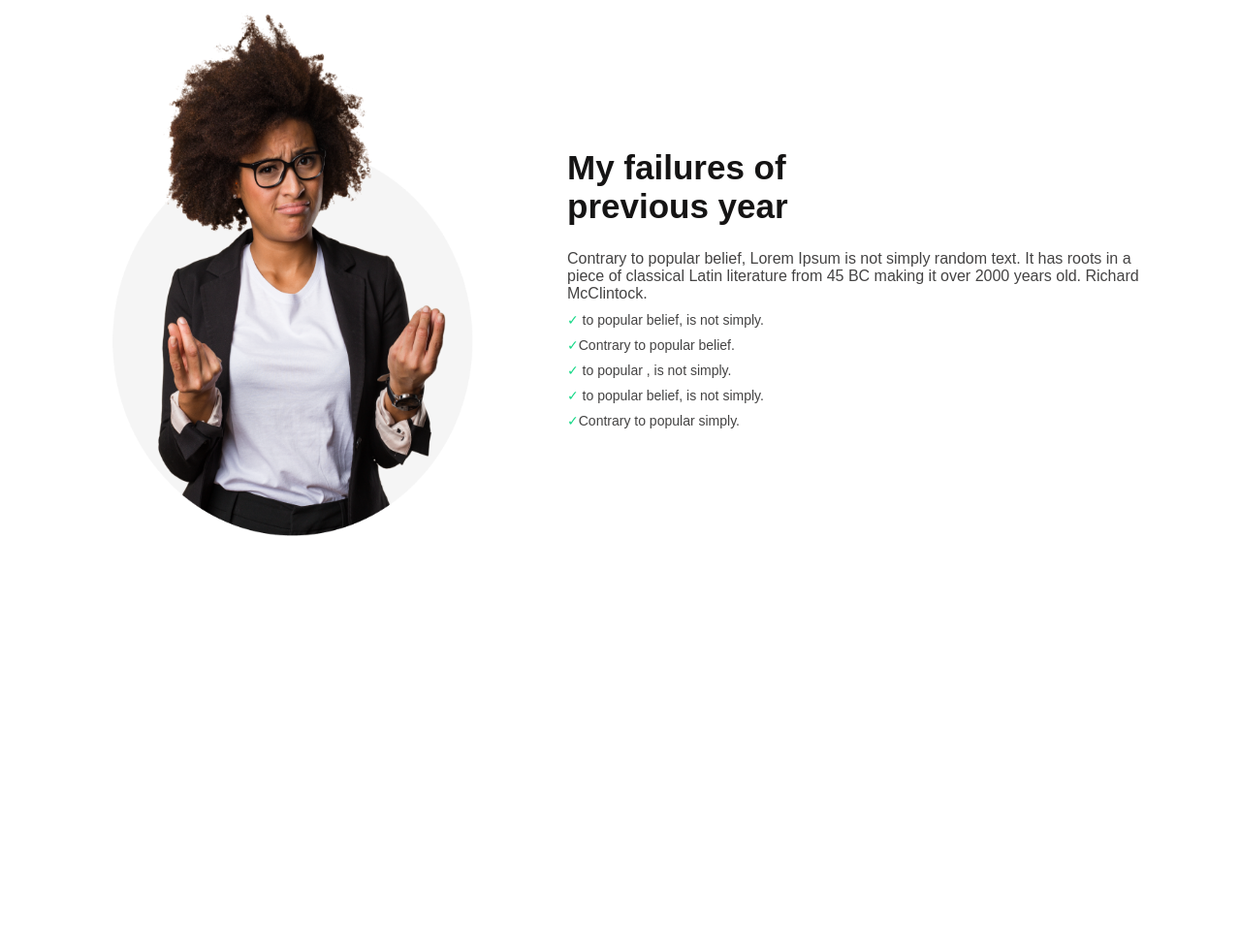
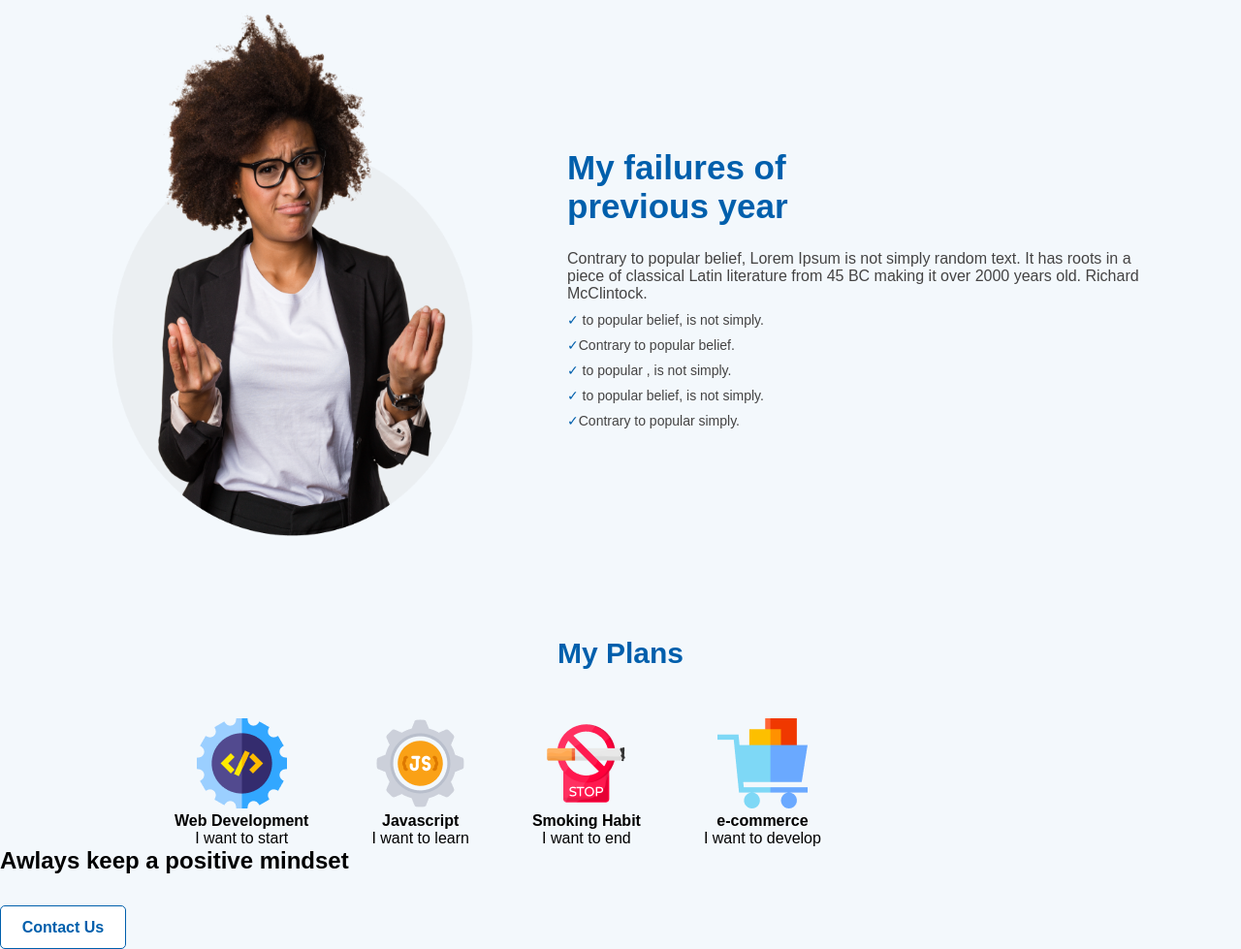
Before and after one commit to soutammollick829/possibal, a plain HTML site: page index.html in a window 1280 px wide. Shown: the part 817-1796 px from the top of the page at 97% size. Before the commit the page ends 1374 px from the top, so only its background shows below. Drawn offline with Linux system fonts and the light colour scheme.

Commit message:
commit-icon

```diff
--- a/index.html
+++ b/index.html
@@ -48,5 +48,43 @@
 <!-- paragraph-line part close -->
 
 
+<!-- icon section here -->
+
+<h3 class="plan-heading">My Plans</h3>
+
+<section class="plan-section">
+
+    <div class="icon">
+        <img src="images/icons/web.png" alt="Web-icon">
+        <h4 class="">Web Development</h4>
+        <p class="">I want to start</p>
+    </div>
+    <div>
+        <img src="images/icons/js.png" alt="Web-icon">
+        <h4>Javascript</h4>
+        <p>I want to learn</p>
+    </div>
+        <div>
+            <img src="images/icons/smoke.png" alt="Web-icon">
+            <h4>Smoking Habit</h4>
+            <p>I want to end</p>
+        </div>
+        <div>
+            <img src="images/icons/ecom.png" alt="Web-icon">
+            <h4>e-commerce</h4>
+            <p>I want to develop</p>
+        </div>
+</section>
+<!-- icon section close -->
+
+<section>
+    <h2>Awlays keep a positive mindset</h2>
+    <input class="header-btn" type="button" value="Contact Us">
+
+</section>
+
+<footer>
+
+</footer>
 </body>
 </html>
--- a/style.css
+++ b/style.css
@@ -2,6 +2,10 @@
     margin: 0;
     padding: 0;
     font-family:'Work Sans', sans-serif;
+
+}
+body{
+    background-color: #f3f8fc;
 }
 /* head section */
 .banner{
@@ -49,6 +53,7 @@ display: flex;
 text-align: center;
 margin-top: 100px;
 gap: 85px;
+background-color: #f3f8fc;
 
 }
 .person-img{
@@ -60,7 +65,7 @@ gap: 85px;
 .My-failure-heading{
     font-weight: 600;
     font-size: 35px;
-    color: #151414;
+    color: #005FAC;
     padding-top: 150px;
     text-align: left;
 
@@ -82,10 +87,25 @@ gap: 85px;
     text-align: left;
 }
 .paragraph-line:hover{
-    color: #16D887;
+    color: #005FAC;
 }
 span.check-mark{
-  color: #16D887;
+  color: #005FAC;
 }
 /* My-failures-section close
 =================================================*/
+
+.plan-heading{
+    font-weight: 700;
+    font-size: 30px;
+    text-align: center;
+    color: #005FAC;
+    margin-top: 100px;
+}
+.plan-section{
+    display: flex;
+    gap: 65px;
+    text-align: center;
+    margin-top: 50px;
+    margin-left: 180px;
+}
```
